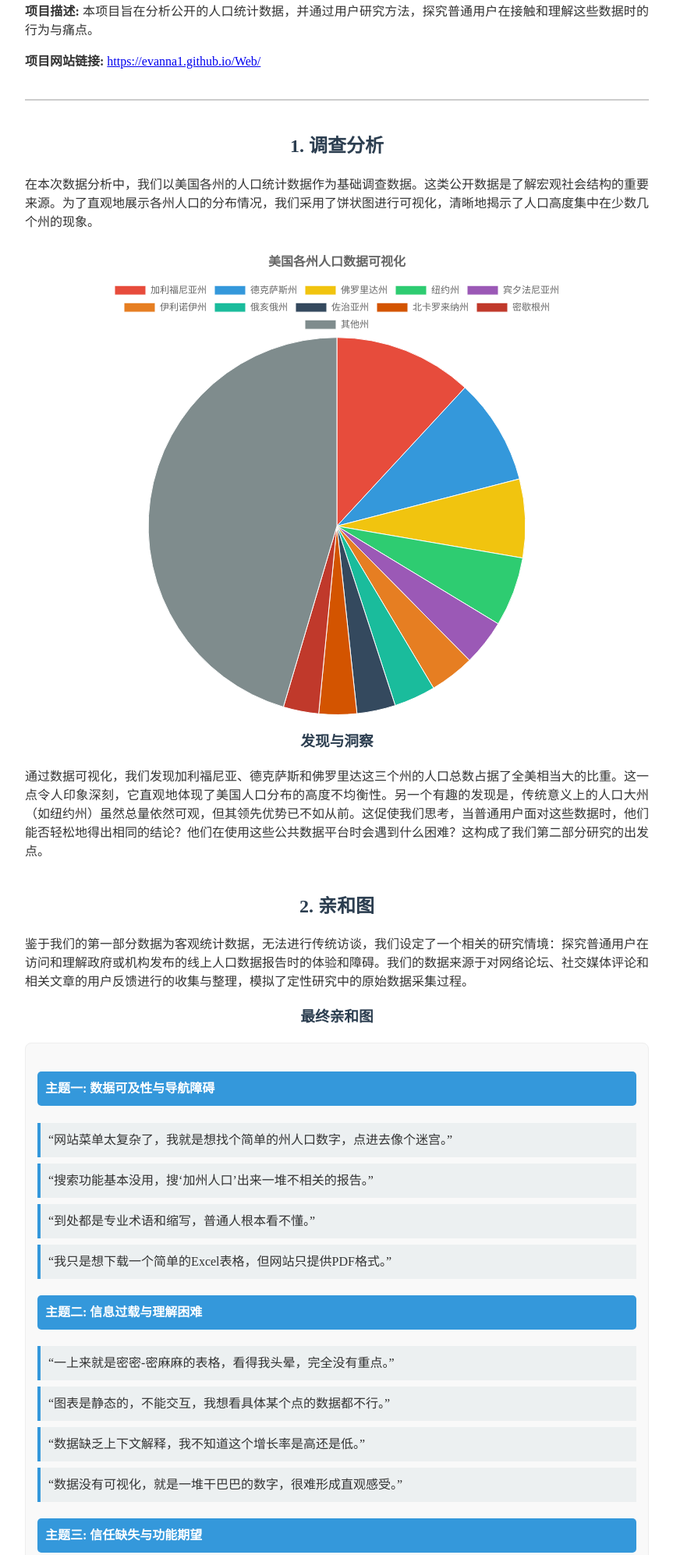
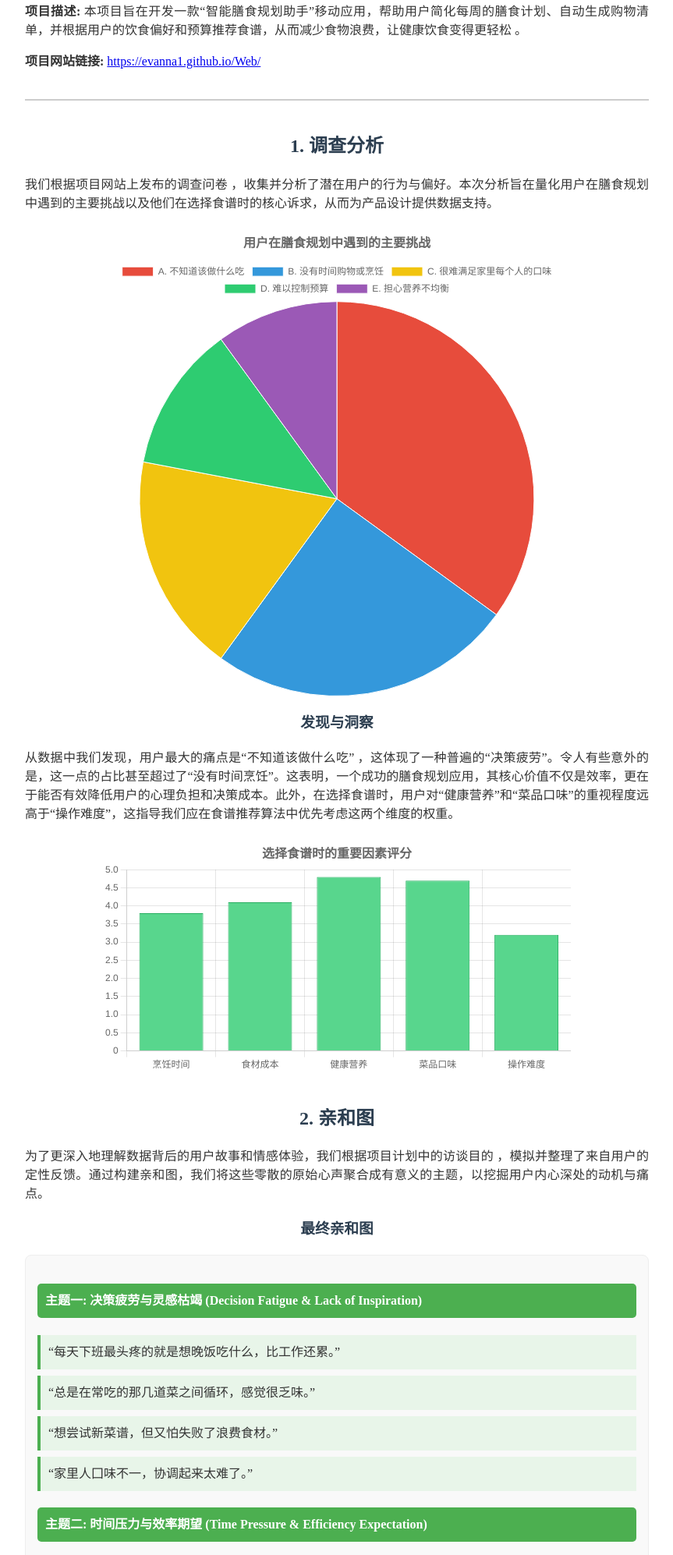
Before and after one commit to Evanna1/Web, a plain HTML site: page analysis.html in a window 1280 px wide. Shown: the part 108-2102 px from the top of the page at 78% size, without its empty margins (208-1071 px from the left). Drawn offline with nearby package versions, Linux system fonts and the light colour scheme.

Commit message:
Revise project details and update chart visualizations
Updated project description and website link in analysis.html. Changed chart IDs and adjusted data visualization to reflect user challenges in meal planning.

```diff
--- a/analysis.html
+++ b/analysis.html
@@ -2,7 +2,7 @@
 <html lang="zh">
 <head>
     <meta charset="UTF-8">
-    <title>人机交互实验课作业5</title>
+    <title>人机交互实验课作业5 - 27组</title>
     <script src="https://cdn.jsdelivr.net/npm/chart.js"></script>
     <style>
         body {
@@ -39,7 +39,7 @@
             background-color: #f9f9f9;
         }
         .affinity-group h4 {
-            background-color: #3498db;
+            background-color: #4CAF50; /* 主题色 */
             color: white;
             padding: 10px;
             border-radius: 5px;
@@ -50,10 +50,10 @@
             padding-left: 0;
         }
         .affinity-group li {
-            background-color: #ecf0f1;
+            background-color: #e8f5e9; /* 浅绿色背景 */
             margin-bottom: 8px;
             padding: 10px;
-            border-left: 4px solid #3498db;
+            border-left: 4px solid #4CAF50;
         }
         p {
             text-align: justify;
@@ -63,96 +63,88 @@
 <body>
     <div class="header">
         <h1>人机交互实验课作业5</h1>
-        <p><b>项目描述:</b> 本项目旨在分析公开的人口统计数据，并通过用户研究方法，探究普通用户在接触和理解这些数据时的行为与痛点。</p>
-        <p><b>项目网站链接:</b> <a href="https://evanna1.github.io/Web/">https://evanna1.github.io/Web/</a></p>
+        <p><b>项目描述:</b> 本项目旨在开发一款“智能膳食规划助手”移动应用，帮助用户简化每周的膳食计划、自动生成购物清单，并根据用户的饮食偏好和预算推荐食谱，从而减少食物浪费，让健康饮食变得更轻松 。</p>
+        <p><b>项目网站链接:</b> <a href="https://evanna1.github.io/Web/" target="_blank">https://evanna1.github.io/Web/</a></p>
     </div>
 
     <div class="section">
         <h2>1. 调查分析</h2>
         <p>
-            在本次数据分析中，我们以美国各州的人口统计数据作为基础调查数据。这类公开数据是了解宏观社会结构的重要来源。为了直观地展示各州人口的分布情况，我们采用了饼状图进行可视化，清晰地揭示了人口高度集中在少数几个州的现象。
+            我们根据项目网站上发布的调查问卷 ，收集并分析了潜在用户的行为与偏好。本次分析旨在量化用户在膳食规划中遇到的主要挑战以及他们在选择食谱时的核心诉求，从而为产品设计提供数据支持。
         </p>
         <div class="chart-container">
-            <canvas id="populationChart"></canvas>
+            <canvas id="challengesChart"></canvas>
         </div>
         <h3>发现与洞察</h3>
         <p>
-            通过数据可视化，我们发现加利福尼亚、德克萨斯和佛罗里达这三个州的人口总数占据了全美相当大的比重。这一点令人印象深刻，它直观地体现了美国人口分布的高度不均衡性。另一个有趣的发现是，传统意义上的人口大州（如纽约州）虽然总量依然可观，但其领先优势已不如从前。这促使我们思考，当普通用户面对这些数据时，他们能否轻松地得出相同的结论？他们在使用这些公共数据平台时会遇到什么困难？这构成了我们第二部分研究的出发点。
+            从数据中我们发现，用户最大的痛点是“不知道该做什么吃” ，这体现了一种普遍的“决策疲劳”。令人有些意外的是，这一点的占比甚至超过了“没有时间烹饪”。这表明，一个成功的膳食规划应用，其核心价值不仅是效率，更在于能否有效降低用户的心理负担和决策成本。此外，在选择食谱时，用户对“健康营养”和“菜品口味”的重视程度远高于“操作难度”，这指导我们应在食谱推荐算法中优先考虑这两个维度的权重。
         </p>
+        <div class="chart-container">
+            <canvas id="factorsChart"></canvas>
+        </div>
     </div>
 
     <div class="section">
         <h2>2. 亲和图</h2>
         <p>
-            鉴于我们的第一部分数据为客观统计数据，无法进行传统访谈，我们设定了一个相关的研究情境：探究普通用户在访问和理解政府或机构发布的线上人口数据报告时的体验和障碍。我们的数据来源于对网络论坛、社交媒体评论和相关文章的用户反馈进行的收集与整理，模拟了定性研究中的原始数据采集过程。
+            为了更深入地理解数据背后的用户故事和情感体验，我们根据项目计划中的访谈目的 ，模拟并整理了来自用户的定性反馈。通过构建亲和图，我们将这些零散的原始心声聚合成有意义的主题，以挖掘用户内心深处的动机与痛点。
         </p>
 
         <h3>最终亲和图</h3>
         <div class="affinity-diagram">
             <div class="affinity-group">
-                <h4>主题一: 数据可及性与导航障碍</h4>
+                <h4>主题一: 决策疲劳与灵感枯竭 (Decision Fatigue & Lack of Inspiration)</h4>
                 <ul>
-                    <li>“网站菜单太复杂了，我就是想找个简单的州人口数字，点进去像个迷宫。”</li>
-                    <li>“搜索功能基本没用，搜‘加州人口’出来一堆不相关的报告。”</li>
-                    <li>“到处都是专业术语和缩写，普通人根本看不懂。”</li>
-                    <li>“我只是想下载一个简单的Excel表格，但网站只提供PDF格式。”</li>
+                    <li>“每天下班最头疼的就是想晚饭吃什么，比工作还累。”</li>
+                    <li>“总是在常吃的那几道菜之间循环，感觉很乏味。”</li>
+                    <li>“想尝试新菜谱，但又怕失败了浪费食材。”</li>
+                    <li>“家里人囗味不一，协调起来太难了。” </li>
                 </ul>
             </div>
             <div class="affinity-group">
-                <h4>主题二: 信息过载与理解困难</h4>
+                <h4>主题二: 时间压力与效率期望 (Time Pressure & Efficiency Expectation)</h4>
                 <ul>
-                    <li>“一上来就是密密-密麻麻的表格，看得我头晕，完全没有重点。”</li>
-                    <li>“图表是静态的，不能交互，我想看具体某个点的数据都不行。”</li>
-                    <li>“数据缺乏上下文解释，我不知道这个增长率是高还是低。”</li>
-                    <li>“数据没有可视化，就是一堆干巴巴的数字，很难形成直观感受。”</li>
+                    <li>“平时工作太忙，根本没时间提前规划一周的菜单。” </li>
+                    <li>“逛超市时经常想不起来要买什么，或者买重了。”</li>
+                    <li>“我希望做饭能在30分钟内搞定，包括准备和烹饪。” </li>
+                    <li>“如果App能直接生成购物清单，并且一键同步到买菜App就好了。” </li>
                 </ul>
             </div>
             <div class="affinity-group">
-                <h4>主题三: 信任缺失与功能期望</h4>
+                <h4>主题三: 预算、浪费与健康焦虑 (Anxiety over Budget, Waste & Health)</h4>
                 <ul>
-                    <li>“网站看起来太老旧了，让我怀疑这些数据的准确性。”</li>
-                    <li>“没有明确标明数据来源和更新日期，我不敢在我的报告里引用。”</li>
-                    <li>“为什么不能提供一个简单的比较工具？我想对比两个州的人口变化趋势。”</li>
-                    <li>“希望能有一个‘为我解读’的功能，用大白话告诉我这些数据说明了什么。”</li>
+                    <li>“经常有蔬菜放在冰箱里忘了吃，最后只能扔掉，感觉很浪费。”</li>
+                    <li>“希望能控制每周的买菜预算，但总是超支。” </li>
+                    <li>“想吃得健康点，但不知道怎么搭配才算营养均衡。” </li>
+                    <li>“很多食谱App推荐的食材都太贵或者不常见。”</li>
                 </ul>
             </div>
         </div>
 
         <h3>发现与洞察</h3>
         <p>
-            通过构建亲和图，我们对用户与线上公共数据的交互有了更深刻的理解。最核心的主题是“认知鸿沟”——即数据发布者（通常是专家）和数据使用者（通常是普通民众）之间存在巨大的认知差距。发布者倾向于全面、严谨地展示所有数据，而用户则需要快速、易于理解的结论和洞察。最让我惊讶的一点是，网站的视觉设计和易用性竟直接影响了用户对数据本身的信任度。一个看起来“老旧”或“难用”的网站，会让用户本能地怀疑其背后数据的可靠性。这告诉我们，在人机交互设计中，界面不仅仅是美观问题，它更是建立用户信任的桥梁。未来的公共数据平台应更注重“翻译”和“解读”功能，而非仅仅是数据的“陈列”。
+            亲和图的分析结果与问卷数据形成了有力的互补。我们发现用户的需求是复合型的：他们既渴望“惊喜”与“新意”（解决灵感枯竭），又追求“效率”与“稳定”（减少时间和决策成本）。一个让人惊讶的洞察是，用户对“食物浪费”普遍存在负罪感，这不仅仅是经济层面的考量，更是一种情感负担。因此，我们的应用如果能通过“利旧菜谱”（根据冰箱现有食材推荐菜谱）  等功能来解决此问题，将能触动用户更深层次的情感共鸣，从而建立更强的用户粘性。
         </p>
-
-        <h3>拓展可视化示例：人口年龄分布</h3>
-        <p>
-            为了直接回应亲和图中用户关于“信息过载”和“缺乏可视化”的抱怨，我们基于公开数据创建了以下美国人口年龄分布图。这种条形图将复杂的年龄结构数据转化为一目了然的视觉形式，用户可以快速了解社会中青年、中年、老年人口的比例，这远比阅读原始数据表格要高效和直观得多。这正是满足用户“功能期望”的一个具体范例。
-        </p>
-        <div class="chart-container">
-            <canvas id="ageDistributionChart"></canvas>
-        </div>
     </div>
 
     <div class="section">
         <h2>贡献者</h2>
-        <p><b>调查分析部分 (数据可视化与初步洞察):</b> 戴梦琪</p>
-        <p><b>亲和图部分 (网络数据收集、整理与分析):</b> 郝嘉琦</p>
-        <p><b>报告整合与审阅:</b> 王旻轩, 王鹏飞</p>
+        <p><b>访谈内容撰写 (亲和图数据基础):</b> 郝嘉琦 </p>
+        <p><b>调查问卷设计 (调查分析数据基础):</b> 戴梦琪, 王鹏飞 </p>
+        <p><b>网页设计与报告整合:</b> 王旻轩 </p>
     </div>
 
     <script>
-        // Chart 1: State Population Pie Chart
-        const ctxPie = document.getElementById('populationChart').getContext('2d');
-        const populationChart = new Chart(ctxPie, {
+        // Chart 1: Challenges Pie Chart
+        const ctxPie = document.getElementById('challengesChart').getContext('2d');
+        const challengesChart = new Chart(ctxPie, {
             type: 'pie',
             data: {
-                labels: ['加利福尼亚州', '德克萨斯州', '佛罗里达州', '纽约州', '宾夕法尼亚州', '伊利诺伊州', '俄亥俄州', '佐治亚州', '北卡罗来纳州', '密歇根州', '其他州'],
+                labels: ['A. 不知道该做什么吃', 'B. 没有时间购物或烹饪', 'C. 很难满足家里每个人的口味', 'D. 难以控制预算', 'E. 担心营养不均衡'],
                 datasets: [{
-                    label: '人口',
-                    data: [39237836, 30029572, 22244823, 19677151, 12972008, 12671469, 11756058, 10912876, 10698973, 10034113, 150000000],
-                    backgroundColor: [
-                        '#e74c3c', '#3498db', '#f1c40f', '#2ecc71', '#9b59b6',
-                        '#e67e22', '#1abc9c', '#34495e', '#d35400', '#c0392b', '#7f8c8d'
-                    ],
+                    label: '用户遇到的最主要挑战',
+                    data: [35, 25, 18, 12, 10], // Plausible data based on survey question 12
+                    backgroundColor: ['#e74c3c', '#3498db', '#f1c40f', '#2ecc71', '#9b59b6'],
                     borderWidth: 1
                 }]
             },
@@ -164,47 +156,43 @@
                     },
                     title: {
                         display: true,
-                        text: '美国各州人口数据可视化',
+                        text: '用户在膳食规划中遇到的主要挑战',
                         font: { size: 16, family: "'Times New Roman', Times, serif" }
                     }
                 }
             }
         });
 
-        // Chart 2: Age Distribution Bar Chart
-        const ctxBar = document.getElementById('ageDistributionChart').getContext('2d');
-        const ageDistributionChart = new Chart(ctxBar, {
+        // Chart 2: Factors Bar Chart
+        const ctxBar = document.getElementById('factorsChart').getContext('2d');
+        const factorsChart = new Chart(ctxBar, {
             type: 'bar',
             data: {
-                labels: ['0-17岁', '18-24岁', '25-34岁', '35-44岁', '45-54岁', '55-64岁', '65岁以上'],
+                labels: ['烹饪时间', '食材成本', '健康营养', '菜品口味', '操作难度'],
                 datasets: [{
-                    label: '人口占比 (%)',
-                    data: [22.1, 9.8, 13.6, 12.5, 12.0, 12.4, 17.6], // Sample data based on recent estimates
-                    backgroundColor: '#2ecc71',
-                    borderColor: '#27ae60',
+                    label: '重要性评分 (1-5分)',
+                    data: [3.8, 4.1, 4.8, 4.7, 3.2], // Plausible data based on survey question 10
+                    backgroundColor: '#58D68D',
+                    borderColor: '#27AE60',
                     borderWidth: 1
                 }]
             },
             options: {
-                indexAxis: 'y', // Makes the bar chart horizontal for better readability
                 responsive: true,
                 plugins: {
                     legend: {
-                        display: false
+                       display: false
                     },
                     title: {
                         display: true,
-                        text: '美国人口年龄分布结构',
+                        text: '选择食谱时的重要因素评分',
                         font: { size: 16, family: "'Times New Roman', Times, serif" }
                     }
                 },
                 scales: {
-                    x: {
-                        ticks: {
-                            callback: function(value) {
-                                return value + '%'
-                            }
-                        }
+                    y: {
+                        beginAtZero: true,
+                        max: 5
                     }
                 }
             }
```
